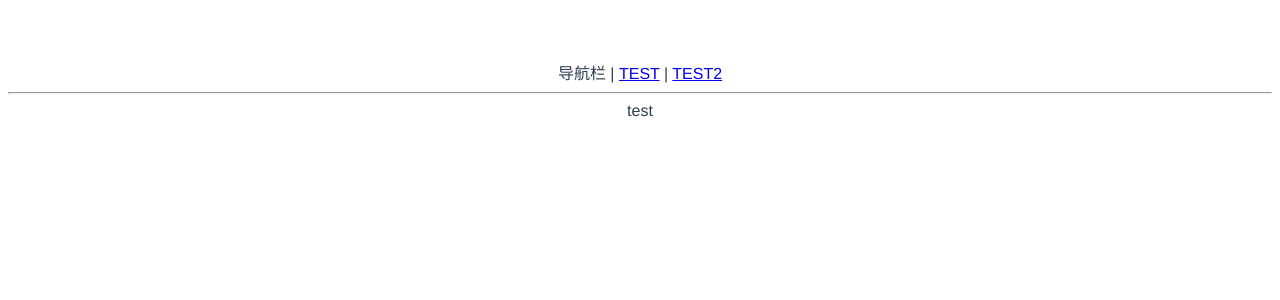
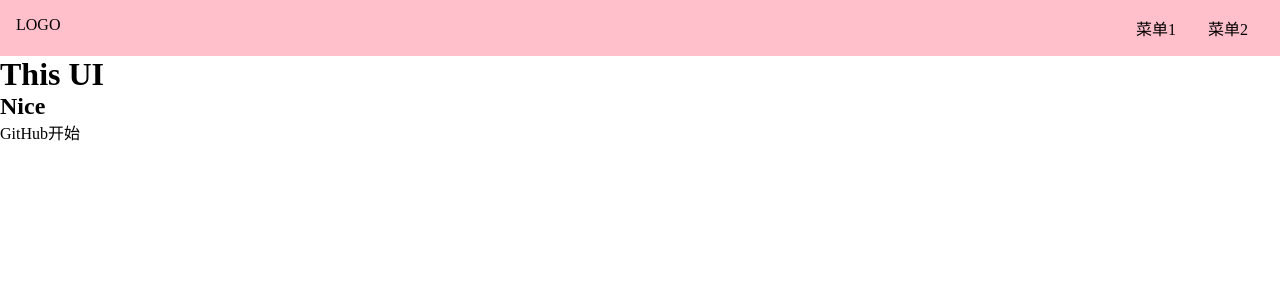
Before and after one commit to foresightJunyu/gulu-ui-vue3, a Vue app: page /xxx in a window 1280 px wide. Shown: the top 300 px of the page. Built offline with nearby package versions, Linux system fonts and the light colour scheme.

Commit message:
Topnav封装使用

```diff
--- a/package.json
+++ b/package.json
@@ -10,6 +10,7 @@
     "vue-router": "^4.0.0-beta.3"
   },
   "devDependencies": {
+    "sass": "^1.26.10",
     "@vue/compiler-sfc": "^3.0.0-rc.1",
     "vite": "^1.0.0-rc.1"
   }
--- a/src/App.vue
+++ b/src/App.vue
@@ -1,8 +1,5 @@
 <template>
 <div>
-  导航栏 | <router-link to="/">TEST</router-link> | <router-link to="/xxx">TEST2</router-link>
-  <hr>
-
   <router-view />
 </div>
 </template>
--- /dev/null
+++ b/src/components/Topnav.vue
@@ -0,0 +1,33 @@
+<template>
+  <div class="topnav">
+    <div class="logo">LOGO</div>
+    <ul class="menu">
+      <li>菜单1</li>
+      <li>菜单2</li>
+    </ul>
+  </div>
+</template>
+<script lang="ts">
+export default {
+  name: 'Topnav'
+}
+</script>
+<style lang="scss" scoped>
+.topnav {
+  background: pink;
+  display: flex;
+  padding: 16px;
+  > .logo {
+    max-width: 6em;
+    margin-right: auto;
+  }
+  > .menu {
+    display: flex;
+    white-space: nowrap;
+    flex-wrap: nowrap;
+    > li {
+      margin: 0 1em;
+    }
+  }
+}
+</style>
--- a/src/components/test.vue
+++ /dev/null
@@ -1,13 +0,0 @@
-<template>
-<div>test</div>
-</template>
-
-<script>
-export default {
-  name: "Test"
-}
-</script>
-
-<style scoped>
-
-</style>
--- a/src/components/test2.vue
+++ /dev/null
@@ -1,15 +0,0 @@
-<template>
-<div>
-  TEST2
-</div>
-</template>
-
-<script>
-export default {
-name: "test2"
-}
-</script>
-
-<style scoped>
-
-</style>
--- a/src/index.css
+++ /dev/null
@@ -1,8 +0,0 @@
-#app {
-  font-family: Avenir, Helvetica, Arial, sans-serif;
-  -webkit-font-smoothing: antialiased;
-  -moz-osx-font-smoothing: grayscale;
-  text-align: center;
-  color: #2c3e50;
-  margin-top: 60px;
-}
--- /dev/null
+++ b/src/index.scss
@@ -0,0 +1,16 @@
+* {
+  margin: 0;
+  padding: 0;
+  box-sizing: border-box;
+}
+ul,
+ol {
+  list-style: none;
+}
+a {
+  text-decoration: none;
+  color: inherit;
+  &:hover {
+     border-bottom: 1px solid;
+   }
+}
--- /dev/null
+++ b/src/views/Doc.vue
@@ -0,0 +1,25 @@
+<template>
+  <div>
+    <Topnav />
+    <div class="content">
+      <aside>
+        边栏
+      </aside>
+      <main>
+        内容
+      </main>
+    </div>
+  </div>
+</template>
+
+<script lang="ts">
+import Topnav from "../components/Topnav.vue";
+export default {
+  name: "Doc",
+  components: {Topnav}
+}
+</script>
+
+<style scoped>
+
+</style>
--- /dev/null
+++ b/src/views/home.vue
@@ -0,0 +1,26 @@
+<template>
+<div>
+  <Topnav/>
+  <div class="banner">
+    <h1>This UI</h1>
+    <h2>Nice</h2>
+    <p class="actions">
+      <a href="">GitHub</a>
+      <a href="">开始</a>
+    </p>
+  </div>
+</div>
+</template>
+
+<script lang="ts">
+import Topnav from "../components/Topnav.vue";
+export default {
+  name: "home",
+  components: {Topnav}
+}
+</script>
+
+<style lang="scss" scoped>
+
+
+</style>
```
Also changed, not shown: src/components/HelloWorld.vue (deleted, +0 -19 lines), src/main.ts (+5 -5 lines), 1 other file (tests, documents, lock files or other folders).
